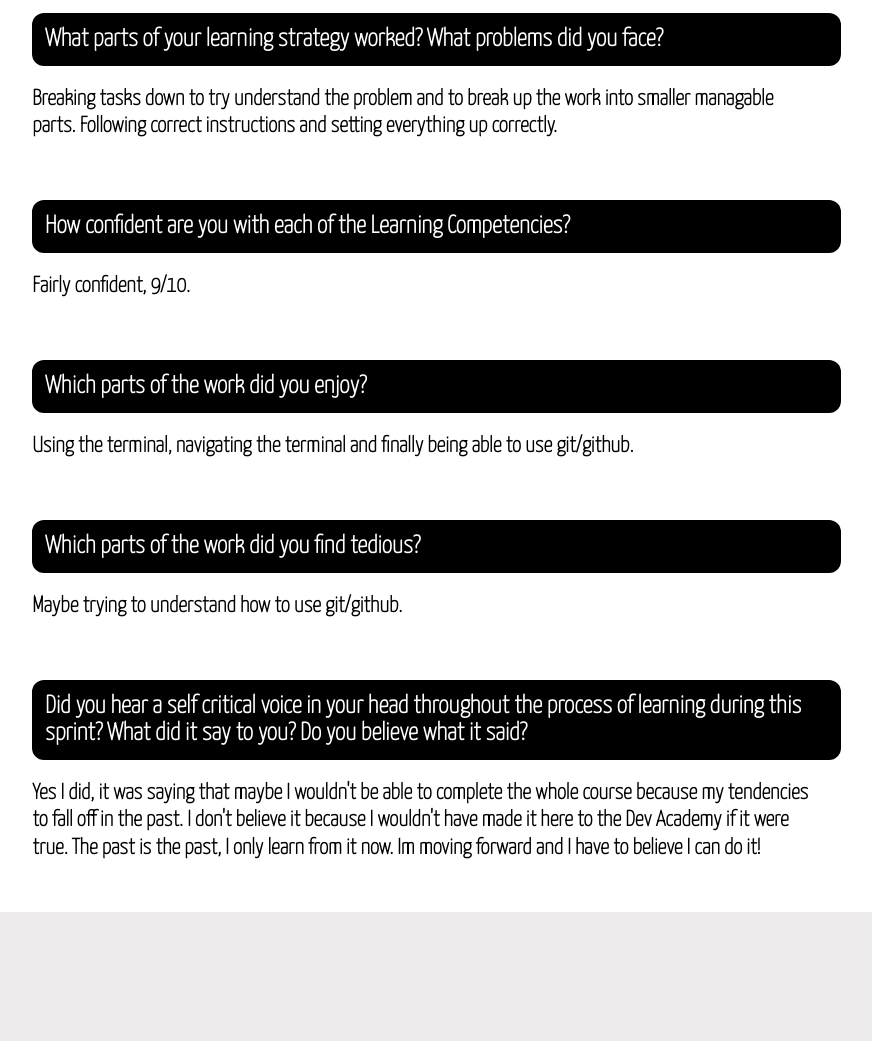
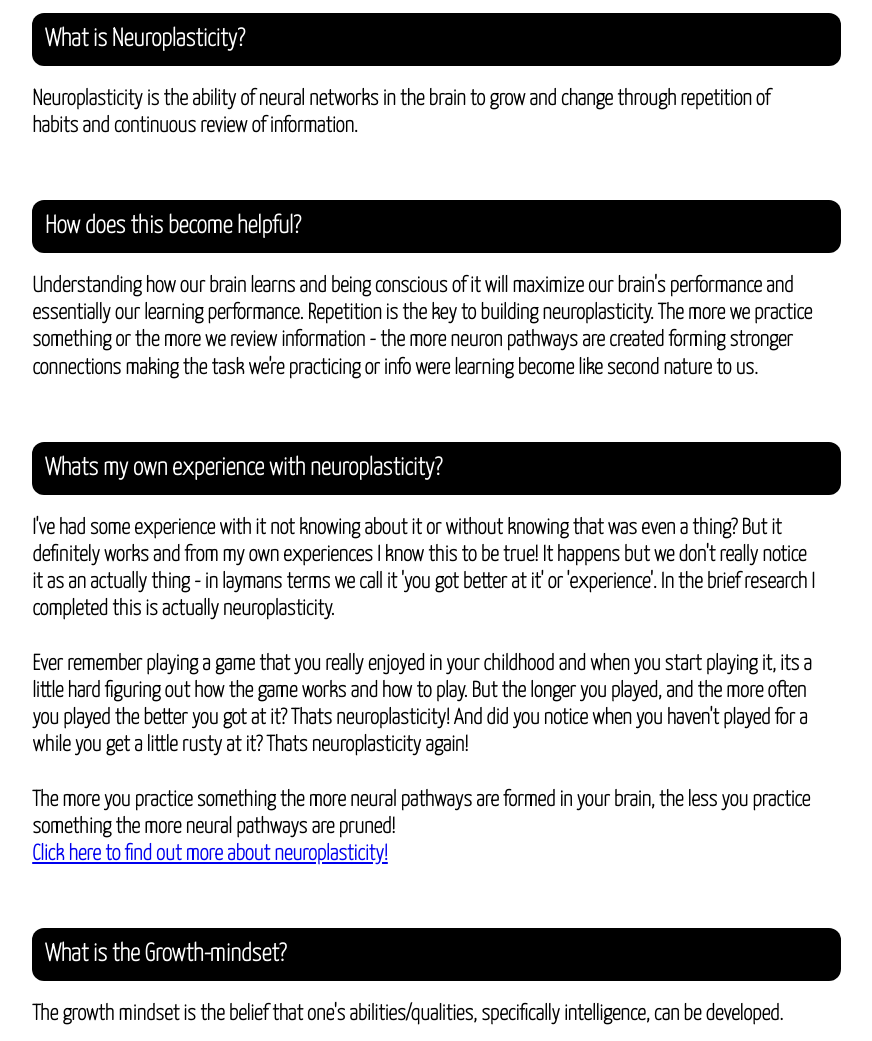
Before and after one commit to saia-maka/saia-maka.github.io, a plain HTML site: page blog/neuroplasticity.html in a window 1280 px wide. Shown: the part 413-1454 px from the top of the page, without its empty margins (157-1029 px from the left). Drawn offline with Linux system fonts and the light colour scheme; files that its build step writes are made by us from their sources; a web font is replaced by a local one.

Commit message:
Complete neuroplasticity blog post

```diff
--- a/blog/neuroplasticity.html
+++ b/blog/neuroplasticity.html
@@ -5,7 +5,7 @@
     <meta http-equiv="X-UA-Compatible" content="IE=edge" />
     <meta name="viewport" content="width=device-width, initial-scale=1.0" />
     <title>Saia's blog</title>
-    <link href="./styles/subpage.css" rel="stylesheet" type="text/css" />
+    <link href="../styles/subpage.css" rel="stylesheet" type="text/css" />
     <link
       href="https://fonts.googleapis.com/css2?family=Aguafina+Script&family=Comforter+Brush&family=Water+Brush&family=Yanone+Kaffeesatz:wght@200&display=swap"
       rel="stylesheet"
@@ -36,7 +36,7 @@
       <div class="blog-wrapper">
         <div class="blog-post-wrapper">
           <div class="blog-post-title-wrapper">
-            <h2>Sprint 1 Foundations</h2>
+            <h2>Neuroplasticity & Growth-mindset</h2>
             <hr />
           </div>
 
@@ -48,53 +48,103 @@
         </div> -->
 
           <div class="blog-post-txt-wrapper">
-            <p class="post-questions">
-              What parts of your learning strategy worked? What problems did you
-              face?
+            <p class="post-questions">What is Neuroplasticity?</p>
+            <p class="post-answers">
+              Neuroplasticity is the ability of neural networks in the brain to
+              grow and change through repetition of habits and continuous review
+              of information.
             </p>
+          </div>
+
+          <div class="blog-post-txt-wrapper">
+            <p class="post-questions">How does this become helpful?</p>
             <p class="post-answers">
-              Breaking tasks down to try understand the problem and to break up
-              the work into smaller managable parts. Following correct
-              instructions and setting everything up correctly.
+              Understanding how our brain learns and being conscious of it will
+              maximize our brain's performance and essentially our learning
+              performance. Repetition is the key to building neuroplasticity.
+              The more we practice something or the more we review information -
+              the more neuron pathways are created forming stronger connections
+              making the task we're practicing or info were learning become like
+              second nature to us.
             </p>
           </div>
 
           <div class="blog-post-txt-wrapper">
             <p class="post-questions">
-              How confident are you with each of the Learning Competencies?
+              Whats my own experience with neuroplasticity?
             </p>
-            <p class="post-answers">Fairly confident, 9/10.</p>
+            <p class="post-answers">
+              I've had some experience with it not knowing about it or without
+              knowing that was even a thing? But it definitely works and from my
+              own experiences I know this to be true! It happens but we don't
+              really notice it as an actually thing - in laymans terms we call
+              it 'you got better at it' or 'experience'. In the brief research I
+              completed this is actually neuroplasticity.
+              <br />
+              <br />
+              Ever remember playing a game that you really enjoyed in your
+              childhood and when you start playing it, its a little hard
+              figuring out how the game works and how to play. But the longer
+              you played, and the more often you played the better you got at
+              it? Thats neuroplasticity! And did you notice when you haven't
+              played for a while you get a little rusty at it? Thats
+              neuroplasticity again!
+              <br />
+              <br />
+              The more you practice something the more neural pathways are
+              formed in your brain, the less you practice something the more
+              neural pathways are pruned!
+              <br>
+               <a href="https://www.youtube.com/watch?v=88OL8NdkV-s" target="_blank">
+              Click here to find out more about neuroplasticity!
+               </a>
+            </p>
           </div>
 
           <div class="blog-post-txt-wrapper">
-            <p class="post-questions">Which parts of the work did you enjoy?</p>
+            <p class="post-questions">What is the Growth-mindset?</p>
             <p class="post-answers">
-              Using the terminal, navigating the terminal and finally being able
-              to use git/github.
+              The growth mindset is the belief that one's abilities/qualities,
+              specifically intelligence, can be developed.
+            </p>
+          </div>
+
+          <div class="blog-post-txt-wrapper">
+            <p class="post-questions">How does this become helpful?</p>
+            <p class="post-answers">
+              This is empowering for individuals to understand that they can
+              become better at something rather than having been born with a
+              limited or fixed amount of intelligence/skills.
             </p>
           </div>
 
           <div class="blog-post-txt-wrapper">
             <p class="post-questions">
-              Which parts of the work did you find tedious?
+              Whats my own experience with the Growth-mindset?
             </p>
             <p class="post-answers">
-              Maybe trying to understand how to use git/github.
-            </p>
-          </div>
-
-          <div class="blog-post-txt-wrapper">
-            <p class="post-questions">
-              Did you hear a self critical voice in your head throughout the
-              process of learning during this sprint? What did it say to you? Do
-              you believe what it said?
-            </p>
-            <p class="post-answers">
-              Yes I did, it was saying that maybe I wouldn't be able to complete
-              the whole course because my tendencies to fall off in the past. I
-              don't believe it because I wouldn't have made it here to the Dev
-              Academy if it were true. The past is the past, I only learn from
-              it now. Im moving forward and I have to believe I can do it!
+              I read Carol Dweck's Mindset book last year (2021) and it helped
+              me to understand how I had a fixed mindset and how it came about.
+              It damaged my learning experience growing up in school and
+              essentially helped me believe that I wasn't capable of learning or
+              thriving at school.
+              <br />
+              <br />
+              Learning about the fixed mindset and growth mindset helped me
+              understand that difficulty learning something doesn't imply that
+              I'm not capable or intelligent but rather a challenge that will
+              help me grow and that in fact, challenges are completely normal
+              and everyone experiences them.
+              <br />
+              <br />
+              So as I continue my learning journey not only in the Dev Academy
+              but also in life, I will keep building a growth mindset and
+              approach learning with the growth mindset to keep developing
+              myself and to continue discovering the best version of myself.
+              <br>
+              <a href="https://www.youtube.com/watch?v=hiiEeMN7vbQ" target="_blank">
+                Click here to find out more about the growth-mindset!
+              </a>
             </p>
           </div>
         </div>
```
